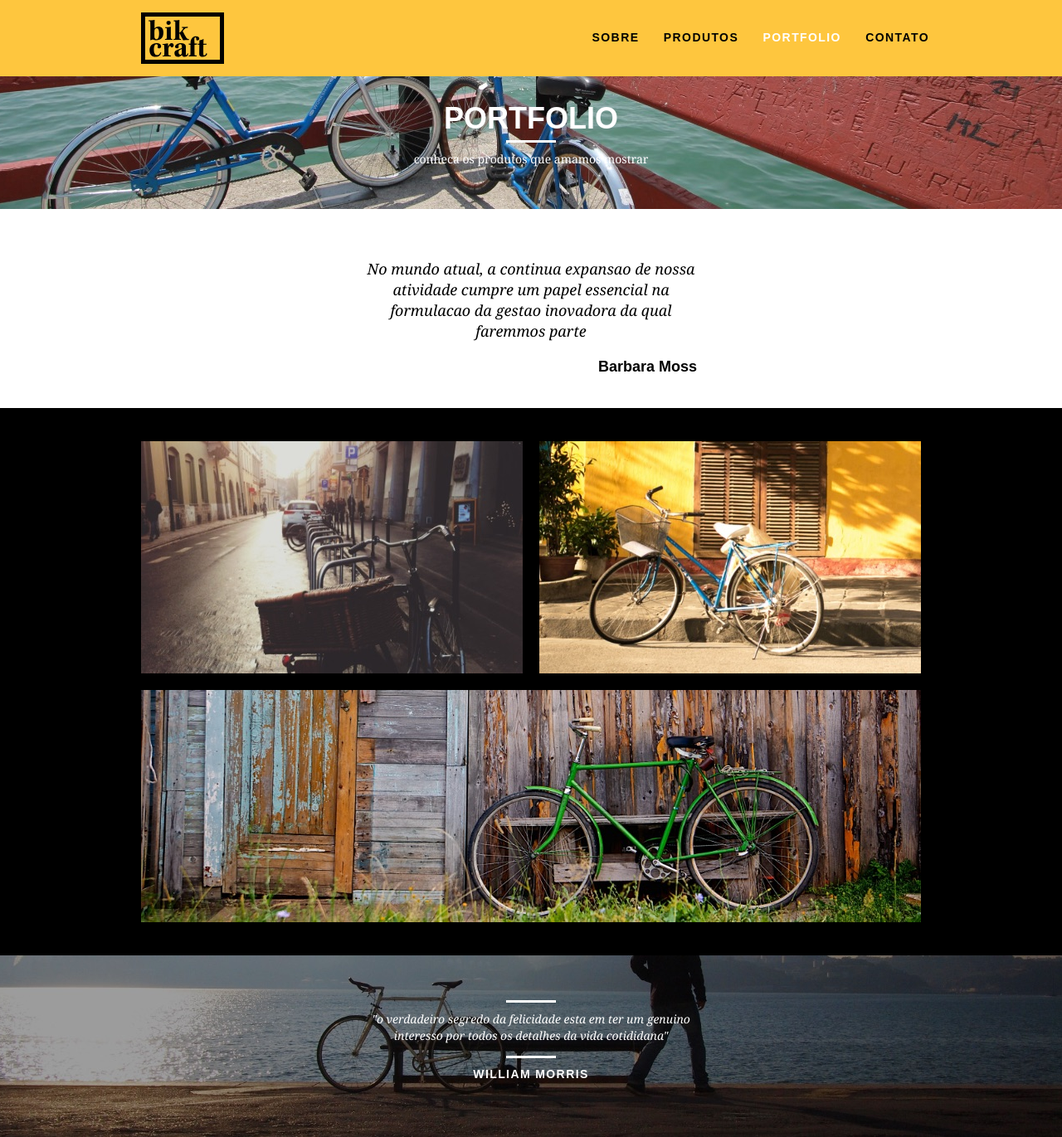
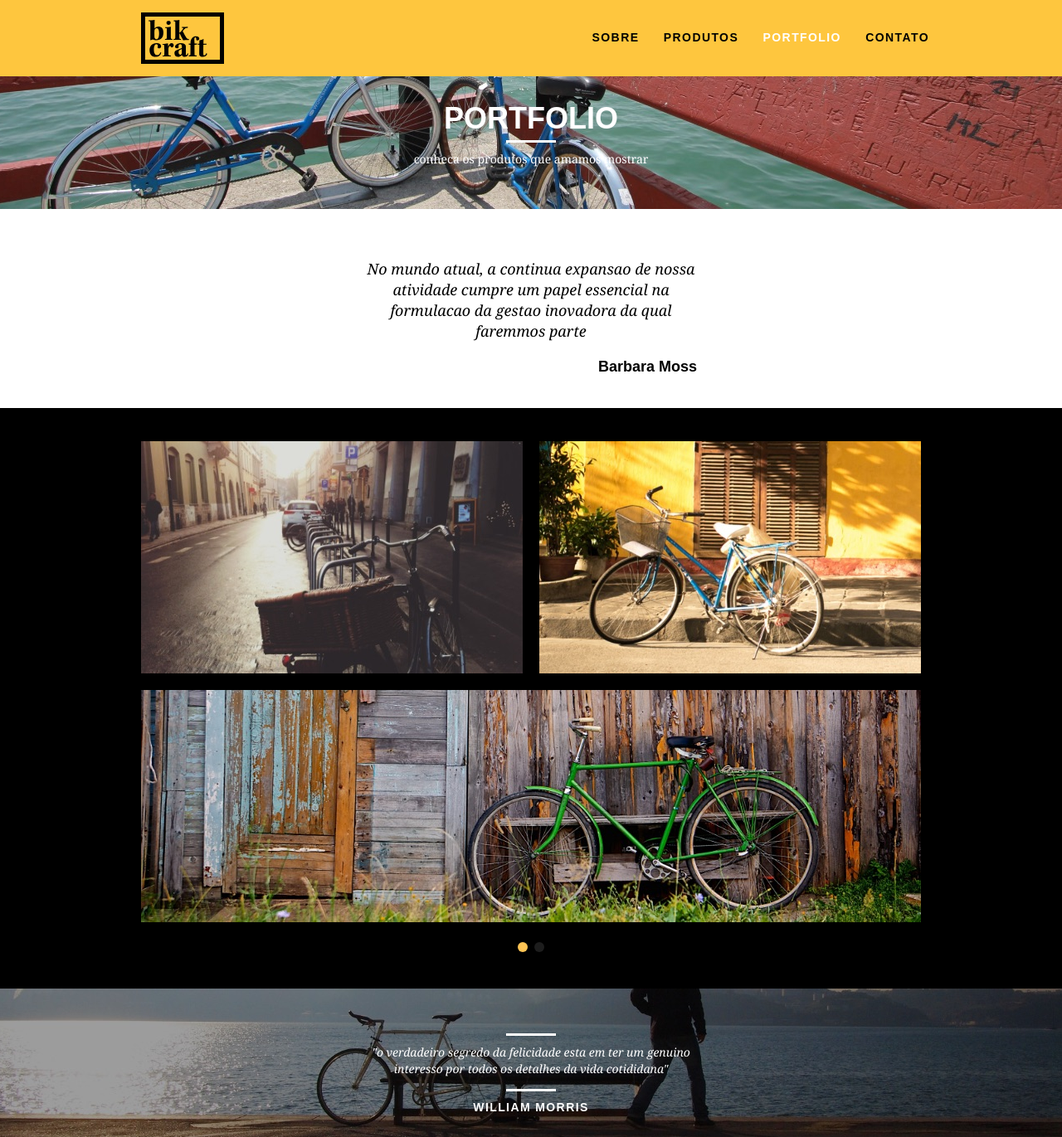
Before and after one commit to mnagahama/curso-origamid, a PHP site: page /portfolio.html in a window 1280 px wide. Shown: the top 1371 px of the page at 83% size. Run offline with PHP 8.4, Linux system fonts and the light colour scheme.

Commit message:
adicionando javascript

```diff
--- a/Web_Design_Completo/contato.html
+++ b/Web_Design_Completo/contato.html
@@ -9,6 +9,7 @@
 		<link rel="stylesheet" href="css/style.css">
 		<link rel="stylesheet" href="css/contato.css">
 		<link rel="stylesheet" href="css/responsivo.css">
+		<script>document.documentElement.classList.add("js")</script>
 	</head>
 	<body>
 
--- a/Web_Design_Completo/css/style.css
+++ b/Web_Design_Completo/css/style.css
@@ -380,3 +380,42 @@ font-family: Georgia, 'Times New Roman', Times, serif;
   background: #fec63e;
   padding: 20px;
 }
+
+/*JavaScript*/
+.js [data-slide] {
+  position: relative;
+}
+.js [data-slide] > * {
+  position: absolute;
+  top: 0px;
+  opacity: 0;
+}
+.js [data-slide] > .active {
+  position: relative;
+  opacity: 1;
+  transition: opacity 500ms;
+  z-index: 1;
+}
+
+/* 6 CSS recomendado para a navegação */
+.js [data-slide-nav] {
+  display: block;
+  justify-content: center;
+  text-align: center;
+  margin-top: 20px;
+}
+.js [data-slide-nav] > button {
+  display: inline-block;
+  width: 12px;
+  margin: 4px;
+  height: 12px;
+  border: none;
+  padding: 0px;
+  border-radius: 6px;
+  background: #1d1d1d;
+  text-indent: -100px;
+  overflow: hidden;
+}
+.js [data-slide-nav] > button.active {
+  background: #fec454;
+}
--- a/Web_Design_Completo/index.html
+++ b/Web_Design_Completo/index.html
@@ -9,6 +9,7 @@
     <link rel="stylesheet" href="css/grid.css">
     <link rel="stylesheet" href="css/style.css">
     <link rel="stylesheet" href="css/responsivo.css">
+    <script>document.documentElement.classList.add("js")</script>
 </head>
 
 <body>
@@ -156,6 +157,8 @@
              </div>
         </div>
     </footer>
+    <script src="./js/script.js"></script>
+    <script src="./js/simple-slide.js"></script>
 </body>
 
 </html>
--- /dev/null
+++ b/Web_Design_Completo/js/script.js
@@ -0,0 +1,12 @@
+ if(window.SimpleSlide) {
+  new SimpleSlide({
+    slide: 'quote', // nome do atributo data-slide="principal"
+    time: 5000, // tempo de transição dos slides
+  });
+
+  new SimpleSlide({
+    slide: 'portfolio', // nome do atributo data-slide="principal"
+    time: 5000, // tempo de transição dos slides
+    nav:true,
+  });
+}
--- a/Web_Design_Completo/portfolio.html
+++ b/Web_Design_Completo/portfolio.html
@@ -10,6 +10,7 @@
     <link rel="stylesheet" href="css/style.css">
     <link rel="stylesheet" href="css/portfolio.css">
     <link rel="stylesheet" href="css/responsivo.css">
+    <script>document.documentElement.classList.add("js")</script>
 </head>
 
 <body>
@@ -36,19 +37,34 @@
         </div>
     </section>
 
-    <section class="container">
+    <section class="container" data-slide="quote">
         <blockquote class="quote_cliente">
             <p>No mundo atual, a continua expansao de nossa atividade cumpre um papel
             essencial na formulacao da gestao inovadora da qual faremmos parte </p>
             <cite>Barbara Moss</cite>
         </blockquote>
+        <blockquote class="quote_cliente">
+            <p>No mundo atual, a continua expansao de nossa atividade cumpre um papel
+            essencial na formulacao da gestao inovadora da qual faremmos parte </p>
+            <cite>Barbara Most</cite>
+        </blockquote>
+        <blockquote class="quote_cliente">
+            <p>No mundo atual, a continua expansao de nossa atividade cumpre um papel
+            essencial na formulacao da gestao inovadora da qual faremmos parte </p>
+            <cite>Barbara Mostt</cite>
+        </blockquote>
     </section>
 
     <section class="portfolio">
-        <div class="container">
+        <div class="container" data-slide="portfolio">
             <ul class="portfolio_lista">
                 <li class="grid-8"><img src="img/portfolio/retro.jpg" alt="Bicicleta retro"></li>
                 <li class="grid-8"><img src="img/portfolio/passeio.jpg" alt="Bicicleta passeio"></li>
+                <li class="grid-16"><img src="img/portfolio/esporte.jpg" alt="Bicicleta esporte"></li>
+            </ul>
+            <ul class="portfolio_lista">
+                <li class="grid-8"><img src="img/portfolio/passeio.jpg" alt="Bicicleta passeio"></li>
+                <li class="grid-8"><img src="img/portfolio/retro.jpg" alt="Bicicleta retro"></li>
                 <li class="grid-16"><img src="img/portfolio/esporte.jpg" alt="Bicicleta esporte"></li>
             </ul>
         </div>
@@ -97,6 +113,8 @@
              </div>
         </div>
     </footer>
+    <script src="./js/simple-slide.js"></script>
+    <script src="./js/script.js"></script>
 </body>
 
 </html>
--- a/Web_Design_Completo/produtos.html
+++ b/Web_Design_Completo/produtos.html
@@ -10,6 +10,7 @@
     <link rel="stylesheet" href="css/style.css">
     <link rel="stylesheet" href="css/produtos.css">
     <link rel="stylesheet" href="css/responsivo.css">
+    <script>document.documentElement.classList.add("js")</script>
 </head>
 
 <body>
--- a/Web_Design_Completo/sobre.html
+++ b/Web_Design_Completo/sobre.html
@@ -9,6 +9,7 @@
 		<link rel="stylesheet" href="css/style.css">
 		<link rel="stylesheet" href="css/sobre.css">
 		<link rel="stylesheet" href="css/responsivo.css">
+		<script>document.documentElement.classList.add("js")</script>
 	</head>
 	<body>
 
```
Also changed, not shown: Web_Design_Completo/js/simple-slide.js (added, +1 -0 lines).
